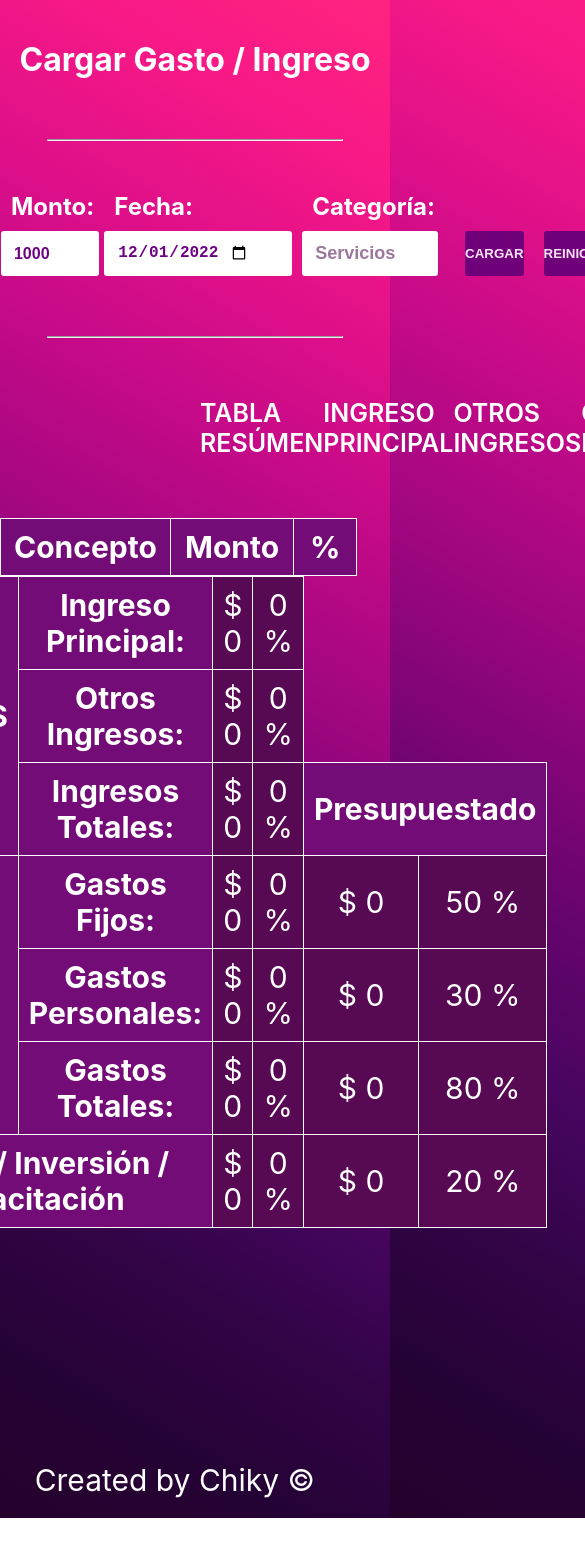
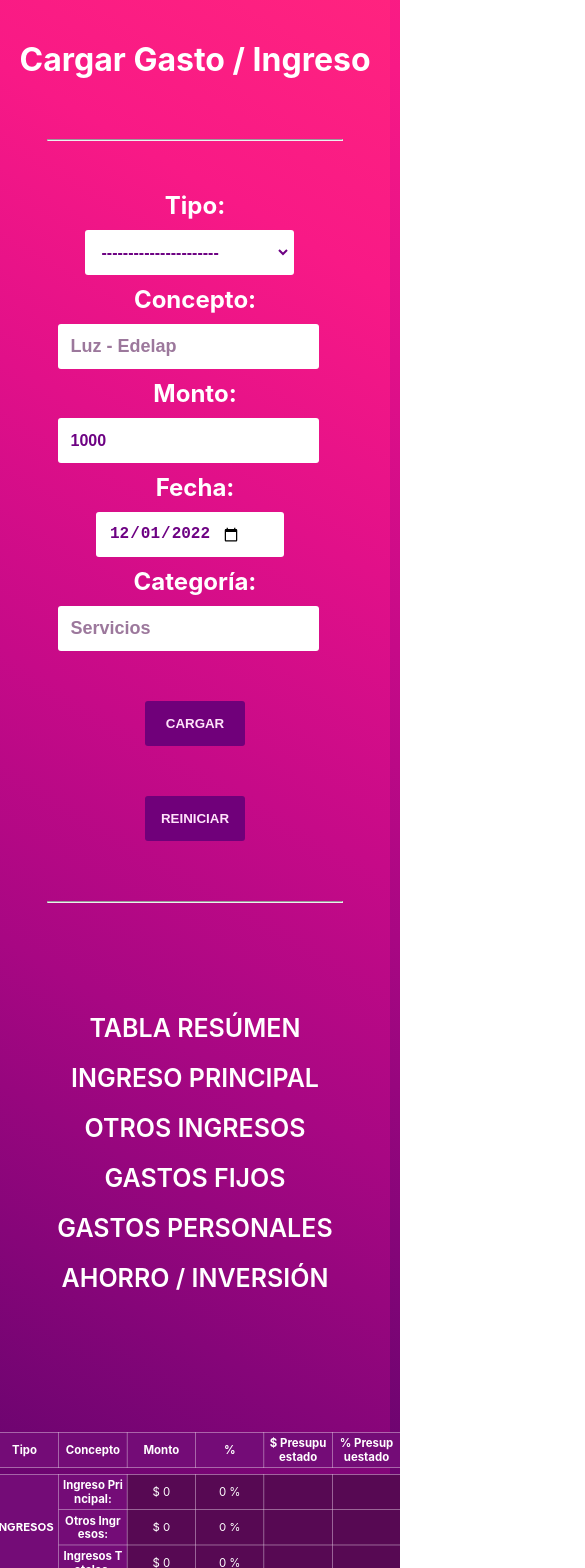
Before and after one commit to chiky222/finanzas-personales, a React (Create React App) app: page / in a window 390 px wide. Shown: the top 1568 px of the page, 585 px wide, since content can reach past the window. Before the commit the page ends 1518 px from the top, so only its background shows below. Built offline with nearby package versions, Linux system fonts and the light colour scheme.

Commit message:
Diseño Responsive para dispositivos

```diff
--- a/src/App.css
+++ b/src/App.css
@@ -161,11 +161,26 @@ td {
   border-collapse: collapse;
 }
 
+thead {
+  display: table-header-group;
+}
+
+tbody,
+thead {
+  display: table;
+}
+
 th,
 td {
   padding: 10px;
-  width: 290px;
+  /* width: 15vw; */
   text-align: center;
+  table-layout: fixed;
+  overflow-wrap: break-word;
+}
+
+.tabla-container {
+  word-break: break-all;
 }
 
 .celda-oculta {
@@ -183,15 +198,15 @@ th {
 
 table {
   margin-bottom: 100px;
-  height: 100vh;
+  height: 130vh;
 }
 
 .footer-text {
   display: flex;
   justify-content: flex-end;
-  margin-right: 75px;
-  margin-bottom: 20px;
+  margin: 100px 75px 20px 0;
   font-size: 30px;
+  height: 60px;
 }
 
 .x-borrar-celda {
@@ -205,3 +220,110 @@ table {
   cursor: pointer;
   user-select: none;
 }
+
+
+/* Responsive Medias */
+@media (max-width: 1280px){
+
+  html, body {
+    width: 100%;
+  }
+
+  .formulario__btn {
+    margin-left: 0;
+  }
+
+  th,
+  td {
+    padding: 10px;
+  }
+
+  thead, tbody {
+    scale: 0.6;
+  }
+
+  .tabla-resumen tbody {
+    position: absolute;
+    top: 1362px;
+  }
+
+  .tabla-conceptos tbody {
+    position: absolute;
+    top: 1459px;
+  }
+
+  .formulario {
+    display: flex;
+    flex-direction: column;
+    justify-content: center;
+    align-items: center;
+    margin-top: 40px;
+  }
+
+  .formulario__grupo {
+    display: block;
+    justify-content: center;
+    align-items: center;
+  }
+
+  .formulario__grupo label {
+    display: flex;
+    justify-content: center;
+  }
+
+  .menu-nav-lista {
+    display: flex;
+    flex-direction: column;
+    list-style: none;
+    justify-content: center;
+    align-items: center;
+    height: 500px;
+    font-size: 25px;
+    padding: 0 20px;
+    gap: 20px;
+  }
+}
+
+@media (max-width: 800px){
+  .menu-nav-lista {
+    display: flex;
+    flex-direction: column;
+    list-style: none;
+    justify-content: center;
+    align-items: center;
+    height: 500px;
+    font-size: 25px;
+    padding: 0 20px;
+    gap: 20px;
+  }
+
+  .formulario__btn {
+    margin-left: 0;
+  }
+
+  thead, tbody {
+    scale: 0.38;
+  }
+
+  .tabla-resumen tbody {
+    position: absolute;
+    top: 1272px;
+  }
+
+  .tabla-conceptos tbody {
+    position: absolute;
+    top: 1445px;
+  }
+}
+
+@media (max-width: 339px){
+  .tabla-resumen tbody {
+    position: absolute;
+    top: 1315px;
+  }
+
+  .tabla-conceptos tbody {
+    position: absolute;
+    top: 1487px;
+  }
+}
--- a/src/App.js
+++ b/src/App.js
@@ -17,12 +17,10 @@ function App() {
             <NavBar />
           </header>
           <main>
-            <table className="tabla-container">
               <Routes>
                 <Route path='/' element={ <TablaResumen />}/>
                 <Route path='/tablaConceptos/:tipoConcepto' element={ <TablaConceptos />}/>
               </Routes>
-            </table>
           </main>
         </div>
       </CartProvider>
--- a/src/components/Concepto.jsx
+++ b/src/components/Concepto.jsx
@@ -29,11 +29,11 @@ const Concepto = (concep) => {
 
   return (
     <tr>
-        <td>{concep.concepto}</td>
-        <td>$ {concep.monto}</td>
-        <td>{concep.fecha}</td>
-        <td>{concep.categoria}</td>
-        <td><p className='x-borrar-celda' onClick={() => eliminarConceptoIngPpal(tipoConcepto)} >X</p></td>
+        <td style={{minWidth: '180px', width: '280px'}} >{concep.concepto}</td>
+        <td style={{minWidth: '180px', width: '280px'}} >$ {concep.monto}</td>
+        <td style={{minWidth: '180px', width: '280px'}} >{concep.fecha}</td>
+        <td style={{minWidth: '180px', width: '280px'}} >{concep.categoria}</td>
+        <td style={{minWidth: '180px', width: '280px'}} ><p className='x-borrar-celda' onClick={() => eliminarConceptoIngPpal(tipoConcepto)} >X</p></td>
     </tr>
   )
 };
--- a/src/components/TablaConceptos.jsx
+++ b/src/components/TablaConceptos.jsx
@@ -49,20 +49,20 @@ const TablaConceptos = () => {
   }
 
   return (
-    <>
+    <table className="tabla-container tabla-conceptos">
       <thead>
         <tr>
-          <th>Concepto:</th>
-          <th>Monto:</th>
-          <th>Fecha:</th>
-          <th>Categoría:</th>
-          <th>Eliminar:</th>
+          <th style={{minWidth: '180px', width: '280px'}} >Concepto:</th>
+          <th style={{minWidth: '180px', width: '280px'}} >Monto:</th>
+          <th style={{minWidth: '180px', width: '280px'}} >Fecha:</th>
+          <th style={{minWidth: '180px', width: '280px'}} >Categoría:</th>
+          <th style={{minWidth: '180px', width: '280px'}} >Eliminar:</th>
         </tr>
       </thead>
       <tbody>
         {compararConcepto(tipoConcepto)}
       </tbody>
-    </>
+    </table>
   )
 };
 
--- a/src/components/TablaResumen.jsx
+++ b/src/components/TablaResumen.jsx
@@ -7,64 +7,71 @@ const TablaResumen = () => {
   const { montoPresupuestado, montoIngPpal, porcIngPpal, montoOtrosIng, porcOtrosIng, montoIngTotal, porcIngTotal, montoGtoFijo, porcGtoFijo, montoGtoPers, porcGtoPers, montoGtoTotal, porcGtoTotal, montoAhorroInv, porcAhorroInv } = useContext(CartContext);
 
   return (
-    <>
+    <table className="tabla-container tabla-resumen">
       <thead>
         <tr>
-          <th>Concepto</th>
-          <th>Monto</th>
-          <th>%</th>
-          <th className='celda-oculta'></th>
+          <th style={{minWidth: '180px', width: '280px'}} >Tipo</th>
+          <th style={{minWidth: '180px', width: '280px'}} >Concepto</th>
+          <th style={{minWidth: '180px', width: '280px'}} >Monto</th>
+          <th style={{minWidth: '180px', width: '280px'}} >%</th>
+          <th style={{minWidth: '180px', width: '280px'}} >$ Presupuestado</th>
+          <th style={{minWidth: '180px', width: '280px'}} >% Presupuestado</th>
         </tr>
       </thead>
       <tbody>
         <tr>
-          <th rowSpan={3}>INGRESOS</th>
-          <th>Ingreso Principal:</th>
-          <td>$ {montoIngPpal.toLocaleString('es-AR')}</td>
-          <td>{porcIngPpal} %</td>
+          <th rowSpan={3} style={{minWidth: '180px', width: '280px'}} >INGRESOS</th>
+          <th style={{minWidth: '180px', width: '280px'}} >Ingreso Principal:</th>
+          <td style={{minWidth: '180px', width: '280px'}} >$ {montoIngPpal.toLocaleString('es-AR')}</td>
+          <td style={{minWidth: '180px', width: '280px'}} >{porcIngPpal} %</td>
+          <td style={{minWidth: '180px', width: '280px'}} ></td>
+          <td style={{minWidth: '180px', width: '280px'}} ></td>
         </tr>
         <tr>
-          <th>Otros Ingresos:</th>
-          <td>$ {montoOtrosIng.toLocaleString('es-AR')}</td>
-          <td>{porcOtrosIng} %</td>
+          <th style={{minWidth: '180px', width: '280px'}} >Otros Ingresos:</th>
+          <td style={{minWidth: '180px', width: '280px'}} >$ {montoOtrosIng.toLocaleString('es-AR')}</td>
+          <td style={{minWidth: '180px', width: '280px'}} >{porcOtrosIng} %</td>
+          <td style={{minWidth: '180px', width: '280px'}} ></td>
+          <td style={{minWidth: '180px', width: '280px'}} ></td>
         </tr>
         <tr>
-          <th>Ingresos Totales:</th>
-          <td>$ {montoIngTotal.toLocaleString('es-AR')}</td>
-          <td>{porcIngTotal} %</td>
-          <th colSpan={2}>Presupuestado</th>
+          <th style={{minWidth: '180px', width: '280px'}} >Ingresos Totales:</th>
+          <td style={{minWidth: '180px', width: '280px'}} >$ {montoIngTotal.toLocaleString('es-AR')}</td>
+          <td style={{minWidth: '180px', width: '280px'}} >{porcIngTotal} %</td>
+          <td style={{minWidth: '180px', width: '280px'}} ></td>
+          <td style={{minWidth: '180px', width: '280px'}} ></td>
         </tr>
         <tr>
-          <th rowSpan={3}>GASTOS</th>
-          <th>Gastos Fijos:</th>
-          <td>$ {montoGtoFijo.toLocaleString('es-AR')}</td>
-          <td>{porcGtoFijo} %</td>
-          <td>$ {montoPresupuestado(50).toLocaleString('es-AR')}</td>
-          <td>50 %</td>
+          <th rowSpan={3} style={{minWidth: '180px', width: '280px'}} >GASTOS</th>
+          <th style={{minWidth: '180px', width: '280px'}} >Gastos Fijos:</th>
+          <td style={{minWidth: '180px', width: '280px'}} >$ {montoGtoFijo.toLocaleString('es-AR')}</td>
+          <td style={{minWidth: '180px', width: '280px'}} >{porcGtoFijo} %</td>
+          <td style={{minWidth: '180px', width: '280px'}} >$ {montoPresupuestado(50).toLocaleString('es-AR')}</td>
+          <td style={{minWidth: '180px', width: '280px'}} >50 %</td>
         </tr>
         <tr>
-          <th>Gastos Personales:</th>
-          <td>$ {montoGtoPers.toLocaleString('es-AR')}</td>
-          <td>{porcGtoPers} %</td>
-          <td>$ {montoPresupuestado(30).toLocaleString('es-AR')}</td>
-          <td>30 %</td>
+          <th style={{minWidth: '180px', width: '280px'}} >Gastos Personales:</th>
+          <td style={{minWidth: '180px', width: '280px'}} >$ {montoGtoPers.toLocaleString('es-AR')}</td>
+          <td style={{minWidth: '180px', width: '280px'}} >{porcGtoPers} %</td>
+          <td style={{minWidth: '180px', width: '280px'}} >$ {montoPresupuestado(30).toLocaleString('es-AR')}</td>
+          <td style={{minWidth: '180px', width: '280px'}} >30 %</td>
         </tr>
         <tr>
-          <th>Gastos Totales:</th>
-          <td>$ {montoGtoTotal.toLocaleString('es-AR')}</td>
-          <td>{porcGtoTotal} %</td>
-          <td>$ {montoPresupuestado(80).toLocaleString('es-AR')}</td>
-          <td>80 %</td>
+          <th style={{minWidth: '180px', width: '280px'}} >Gastos Totales:</th>
+          <td style={{minWidth: '180px', width: '280px'}} >$ {montoGtoTotal.toLocaleString('es-AR')}</td>
+          <td style={{minWidth: '180px', width: '280px'}} >{porcGtoTotal} %</td>
+          <td style={{minWidth: '180px', width: '280px'}} >$ {montoPresupuestado(80).toLocaleString('es-AR')}</td>
+          <td style={{minWidth: '180px', width: '280px'}} >80 %</td>
         </tr>
         <tr>
-          <th colSpan={2}>Ahorro / Inversión / Capacitación</th>
-          <td>$ {montoAhorroInv.toLocaleString('es-AR')}</td>
-          <td>{porcAhorroInv} %</td>
-          <td>$ {montoPresupuestado(20).toLocaleString('es-AR')}</td>
-          <td>20 %</td>
+          <th colSpan={2} style={{minWidth: '180px', width: '280px'}} >Ahorro / Inversión / Capacitación</th>
+          <td style={{minWidth: '180px', width: '280px'}} >$ {montoAhorroInv.toLocaleString('es-AR')}</td>
+          <td style={{minWidth: '180px', width: '280px'}} >{porcAhorroInv} %</td>
+          <td style={{minWidth: '180px', width: '280px'}} >$ {montoPresupuestado(20).toLocaleString('es-AR')}</td>
+          <td style={{minWidth: '180px', width: '280px'}} >20 %</td>
         </tr>
       </tbody>
-    </>
+    </table>
   )
 };
 
```
